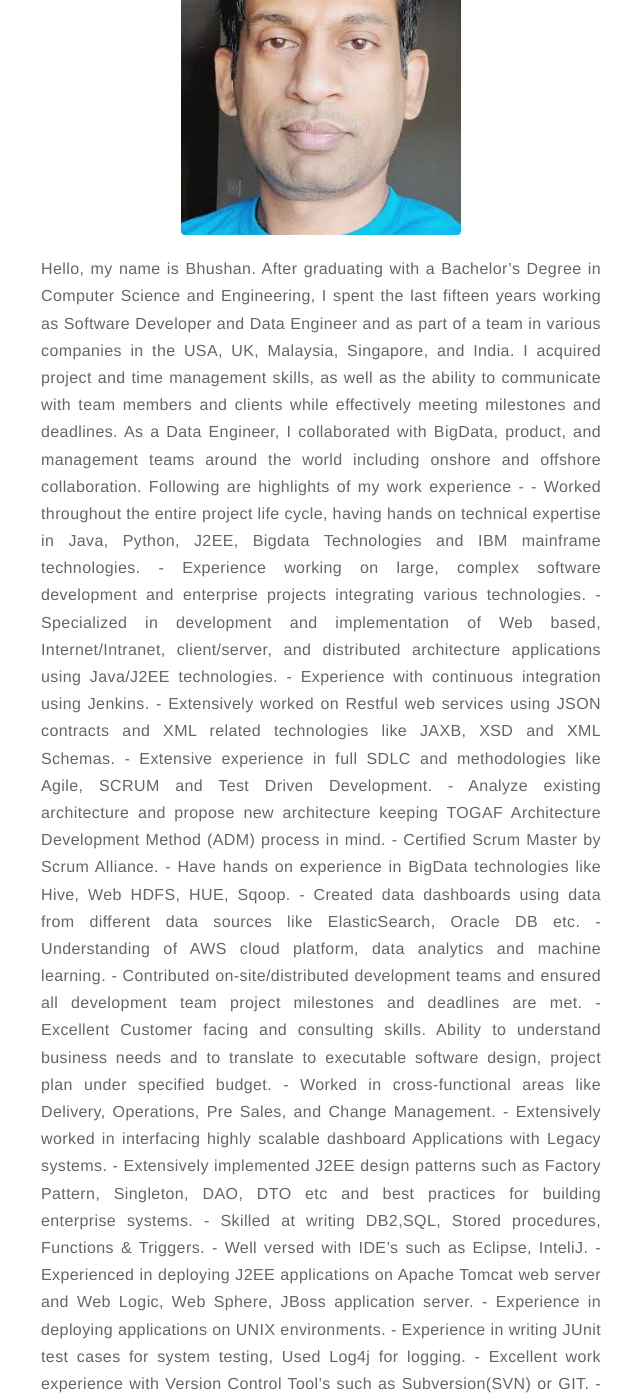
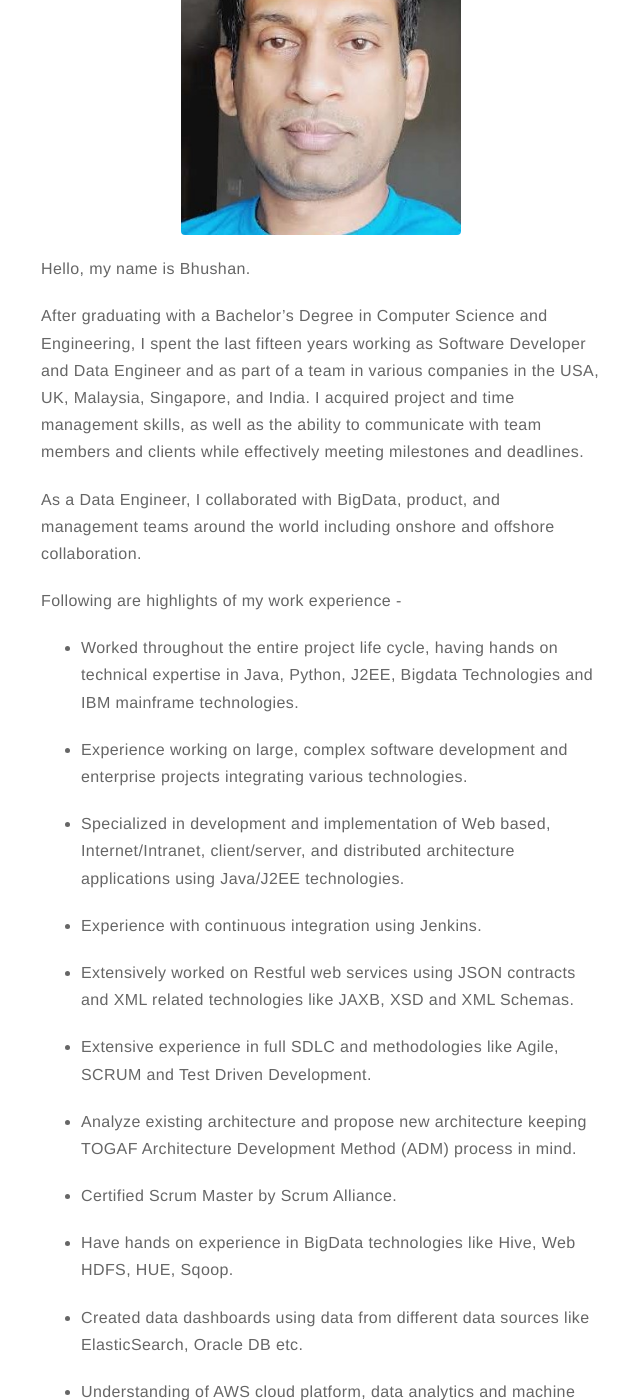
Before and after one commit to BhushanGitHub/bhushanGitHub.github.io, a Jekyll site: the page built from about.md, in a window 1280 px wide and 1400 px high, scrolled down 231 px. Shown: the whole window, without its empty margins (319-959 px from the left). Built offline with Jekyll 4.4.1, drawn with Linux system fonts in a browser that asks for light colours; some of the changed text lies outside the part shown.

```diff
--- a/about.md
+++ b/about.md
@@ -4,7 +4,7 @@
 ---
 ![Profile Image]({% if site.external-image %}{{ site.picture }}{% else %}{{ site.url }}/{{ site.picture }}{% endif %})
 
-<p align="justify">Hello, my name is Bhushan.
+Hello, my name is Bhushan.
 
 After graduating with a Bachelor’s Degree in Computer Science and Engineering,
 I spent the last fifteen years working as Software Developer and Data Engineer and as part of a team in various companies in the USA, UK, Malaysia, Singapore, and India. I acquired project and time management skills, as well as
@@ -74,7 +74,7 @@
 I am currently working in the USA. I am always available to discuss your project and I am just an email away.
 These days I enjoy spending my free time talking a trail walk, cooking different food, and playing with my kids.
 
-</p>
+
 
 <style>
 dd {
@@ -85,4 +85,4 @@
 
 
 
-<h2><a href="mailto:bhushanfordatascience@gmail.com">Email Me!</a></h2>
+<h4><a href="mailto:bhushanfordatascience@gmail.com">Email Me!</a></h4>
```
